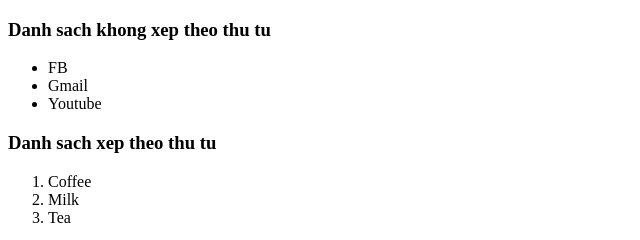
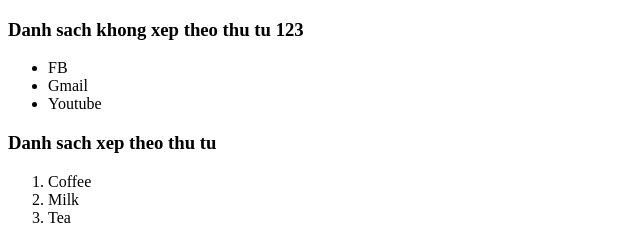
Before and after one commit to nguyenthidao/DocTruyenOnline, a plain HTML site: page index.html in a window 1280 px wide. Shown: the full height of the page, 0-640 px from the left. Drawn offline with Linux system fonts and the light colour scheme.

Commit message:
change index file

```diff
--- a/index.html
+++ b/index.html
@@ -8,7 +8,7 @@
     <title>Doc Truyen Online</title>
 </head>
 <body>
-    <h3>Danh sach khong xep theo thu tu</h3>
+    <h3>Danh sach khong xep theo thu tu 123</h3>
     <ul>
         <li>FB</li>
         <li>Gmail</li>
```
